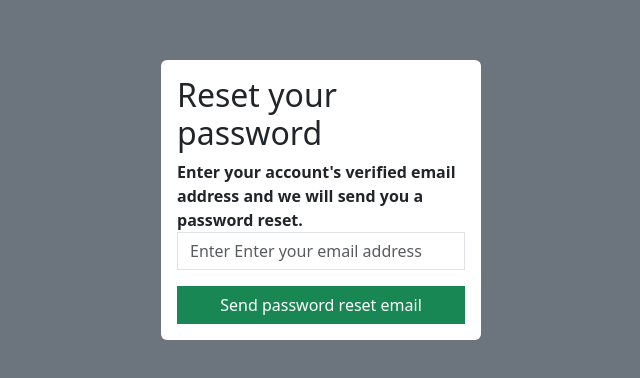
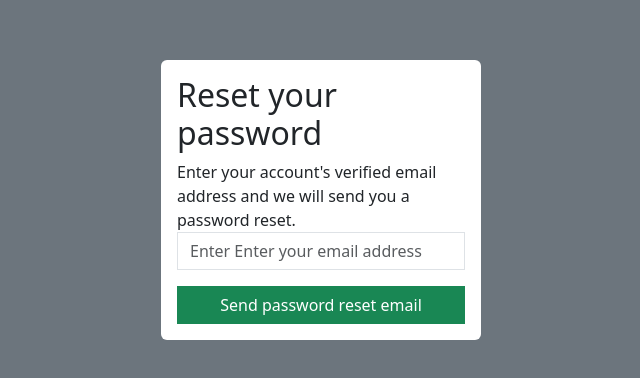
Before and after one commit to JM-Granados/Proyecto1_TeamMeli, a React (Vite) app in the folder frontend/client/: page /Forgotpass in a window 1280 px wide. Shown: the part 200-578 px from the top of the page, without its empty margins (319-959 px from the left). Built offline with nearby package versions, Linux system fonts and the light colour scheme.

Commit message:
Agregué el resto de interfaces que hacían falta (vacías)
Esto es para poder usar ref y probarlas

```diff
--- a/frontend/client/src/Pages/ForgotPass.jsx
+++ b/frontend/client/src/Pages/ForgotPass.jsx
@@ -24,7 +24,7 @@ function ForgotPass() {
                 <form>
                     <div className="mb-3">
                         <label htmlFor="Email">
-                            <strong>Enter your account's verified email address and we will send you a password reset.</strong>
+                            Enter your account's verified email address and we will send you a password reset.
                         </label>
                         <input
                             type="text"
```
Also changed, not shown: frontend/client/src/Pages/App.jsx (+15 -3 lines), frontend/client/src/Pages/DataSetNotis.jsx (added), frontend/client/src/Pages/Dm.jsx (added), frontend/client/src/Pages/LikedDownload.jsx (added), frontend/client/src/Pages/MyDataSetInfo.jsx (added), frontend/client/src/Pages/MyDataSets.jsx (added), frontend/client/src/Pages/MyVotes.jsx (added), frontend/client/src/Pages/OtherUserAcc.jsx (added), frontend/client/src/Pages/UserConf.jsx (added), frontend/client/src/Pages/UserDataSet.jsx (added), frontend/client/src/Pages/clone.jsx (added).
